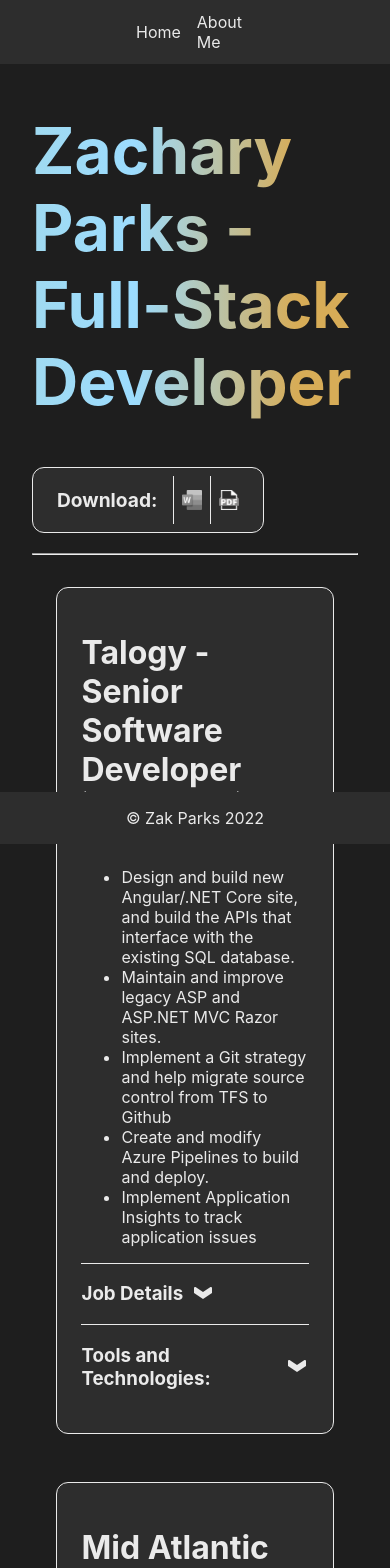
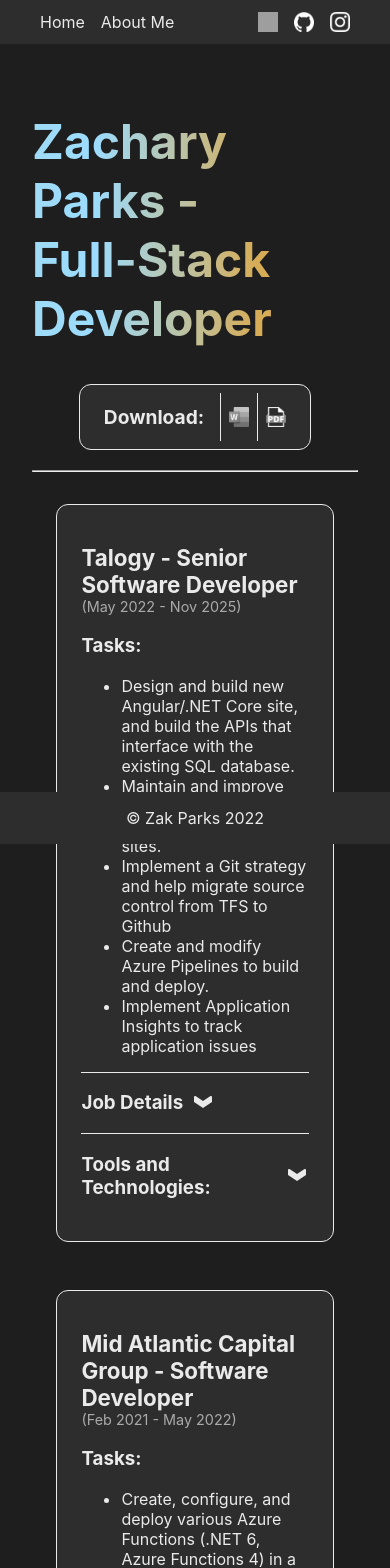
Before and after one commit to zakparks/Homepage, a Next.js app: page / in a window 390 px wide. Shown: the top 1568 px of the page. Built offline with nearby package versions, Linux system fonts and the light colour scheme; grey boxes are pictures that could not be loaded.

Commit message:
Some mobile styles

```diff
--- a/pages/index.tsx
+++ b/pages/index.tsx
@@ -1,10 +1,36 @@
 import { NextPage } from "next";
 import Head from "next/head";
+import { useEffect } from "react";
 import styles from "../styles/Home.module.css";
 import Collapsible from "../components/collapse";
 import IconLink from "../components/IconLink";
 
 const Home: NextPage = () => {
+  // toggle colors on mobile
+  useEffect(() => {
+    const cards = document.querySelectorAll(".jobDesc");
+
+    const handleTouch = (e: TouchEvent) => {
+      const touchedCard = (e.target as HTMLElement).closest(".jobDesc");
+      if (touchedCard) {
+        // Remove .touched from all other cards
+        cards.forEach((c) => c.classList.remove("touched"));
+        touchedCard.classList.add("touched");
+      }
+    };
+
+    // Listen to any touch interaction (start, move, end)
+    document.addEventListener("touchstart", handleTouch, { passive: true });
+    document.addEventListener("touchmove", handleTouch, { passive: true });
+    document.addEventListener("touchend", handleTouch, { passive: true });
+
+    return () => {
+      document.removeEventListener("touchstart", handleTouch);
+      document.removeEventListener("touchmove", handleTouch);
+      document.removeEventListener("touchend", handleTouch);
+    };
+  }, []);
+
   return (
   <div className={styles.container}>
       <Head>
@@ -15,7 +41,7 @@
       <main className={styles.main}>
         <div className={styles.intro}>
           <div className={styles.headerRow}>
-            <h1 className={styles.title}>Zachary Parks - Full-Stack Developer</h1>
+            <h1 className={styles.title}>Zachary Parks -<br className={styles.breakOnSmall} /> Full-Stack Developer</h1>
             <div className={styles.downloadButton}>
               <span className={styles.downloadText}>Download: </span>
               <div className={styles.iconDivider} />
@@ -42,7 +68,7 @@
 
         <div className={styles.content}>
           {/* Talogy */}
-          <div className={`${styles.jobDesc} ${styles.card1}`}>
+          <div className={`${styles.jobDesc} ${styles.card1}`} tabIndex={0}>
             <h1>Talogy - Senior Software Developer</h1>
             <p className={styles.date}>(May 2022 - Nov 2025)</p>
             <h3>Tasks:</h3>
@@ -95,7 +121,7 @@
           </div>
 
           {/* Mid Atlantic */}
-          <div className={`${styles.jobDesc} ${styles.card2}`}>
+          <div className={`${styles.jobDesc} ${styles.card2}`} tabIndex={1}>
             <h1>Mid Atlantic Capital Group - Software Developer</h1>
             <p className={styles.date}>(Feb 2021 - May 2022)</p>
             <h3>Tasks:</h3>
@@ -142,7 +168,7 @@
           </div>
 
           {/* Elsevier */}
-          <div className={`${styles.jobDesc} ${styles.card3}`}>
+          <div className={`${styles.jobDesc} ${styles.card3}`} tabIndex={2}>
             <h1>Elsevier - Software Developer</h1>
             <p className={styles.date}>(Feb 2020 - Dec 2021)</p>
             <h3>Tasks:</h3>
@@ -175,7 +201,7 @@
           </div>
 
           {/* Bombardier */}
-          <div className={`${styles.jobDesc} ${styles.card4}`}>
+          <div className={`${styles.jobDesc} ${styles.card4}`} tabIndex={3}>
             <h1>Bombardier Transportation</h1>
             <div className={styles.bulletGroup}>
               <div className={styles.bulletWrapper}>
@@ -238,7 +264,7 @@
           </div>
 
           {/* M*Modal */}
-          <div className={`${styles.jobDesc} ${styles.card5}`}>
+          <div className={`${styles.jobDesc} ${styles.card5}`} tabIndex={4}>
             <h1>M*Modal LTD - Software Support Engineer</h1>
             <p className={styles.date}>(June 2013 - Sept 2018)</p>
             <h3>Tasks:</h3>
--- a/styles/Home.module.css
+++ b/styles/Home.module.css
@@ -10,23 +10,25 @@
 }
 
 .intro {
+  justify-content: left;
+  align-items: left;
+}
+
+.content {
+  justify-content: top;
+  align-items: center;
+}
+
+.intro,
+.content {
+  margin-left: 7rem;
+  margin-right: 7rem;
   flex: 1;
   display: flex;
   flex-direction: column;
-  justify-content: left;
-  align-items: left;
-  margin-left: 7rem;
-  margin-right: 7rem;
-}
-
-.content {
-  flex: 1;
-  display: flex;
-  flex-direction: column;
-  justify-content: top;
-  align-items: center;
-  margin-left: 7rem;
-  margin-right: 7rem;
+  max-width: 1000px;
+  margin-left: auto;
+  margin-right: auto;
 }
 
 /* Navbar and Footer */
@@ -49,6 +51,9 @@
   gap: 1rem;
   margin-left: 7rem;
   margin-right: 7rem;
+  max-width: 1000px;
+  margin-left: auto;
+  margin-right: auto;
 }
 
 .navbarLeft a,
@@ -59,6 +64,7 @@
   text-decoration: none;
   padding: 0.5rem 0.75rem;
   transition: background-color 0.2s ease;
+  white-space: nowrap;
 }
 
 .navbarLeft a:hover,
@@ -142,60 +148,80 @@
 /* Card hover colors */
 .card1:hover,
 .card1:focus,
+.card1:focus-visible,
+.card1.touched,
 .card1:active {
   border-color: #d7ac57;
 }
 
 .card1:hover > h1,
 .card1:focus > h1,
+.card1:focus-visible > h1,
+.card1.touched > h1,
 .card1:active > h1 {
   color: #d7ac57;
 }
 
 .card2:hover,
 .card2:focus,
+.card2:focus-visible,
+.card2.touched,
 .card2:active {
   border-color: #9cdcfe;
 }
 
 .card2:hover > h1,
 .card2:focus > h1,
+.card2:focus-visible > h1,
+.card2.touched > h1,
 .card2:active > h1 {
   color: #9cdcfe;
 }
 
 .card3:hover,
 .card3:focus,
+.card3:focus-visible > h1,
+.card3.touched > h1,
 .card3:active {
   border-color: #ce9178;
 }
 
 .card3:hover > h1,
 .card3:focus > h1,
+.card3:focus-visible > h1,
+.card3.touched > h1,
 .card3:active > h1 {
   color: #ce9178;
 }
 
 .card4:hover,
 .card4:focus,
+.card4:focus-visible,
+.card4.touched,
 .card4:active {
   border-color: #b5cea8;
 }
 
 .card4:hover > h1,
 .card4:focus > h1,
+.card4:focus-visible > h1,
+.card4.touched > h1,
 .card4:active > h1 {
   color: #b5cea8;
 }
 
 .card5:hover,
 .card5:focus,
+.card5:focus-visible,
+.card5.touched,
 .card5:active {
   border-color: #c586c0;
 }
 
 .card5:hover > h1,
 .card5:focus > h1,
+.card5:focus-visible > h1,
+.card5.touched > h1,
 .card5:active > h1 {
   color: #c586c0;
 }
@@ -292,7 +318,17 @@
 }
 
 /* Responsive */
-@media (max-width: 600px) {
+.breakOnSmall {
+  display: none;
+}
+
+@media (max-width: 1600px) {
+  .breakOnSmall {
+    display: inline;
+  }
+}
+
+@media (max-width: 1000px) {
   .content {
     margin-left: 2rem;
     margin-right: 2rem;
@@ -302,4 +338,38 @@
     margin-left: 2rem;
     margin-right: 2rem;
   }
+
+  .downloadButton {
+    margin-left: auto;
+    margin-right: auto;
+  }
 }
+
+@media (max-width: 850px) {
+  .title {
+    font-size: 3rem;
+  }
+
+  .jobDesc > h1 {
+    font-size: 1.4rem;
+  }
+}
+
+@media (max-width: 650px) {
+  .content {
+    margin-left: 2rem;
+    margin-right: 2rem;
+  }
+
+  .intro {
+    margin-left: 2rem;
+    margin-right: 2rem;
+  }
+
+  .navbarSection {
+    padding-left: 1rem;
+    padding-right: 1rem;
+    margin-left: 0;
+    margin-right: 0;
+  }
+}
```
Also changed, not shown: pages/about.tsx (+29 -3 lines), styles/about.module.css (+10 -10 lines).
